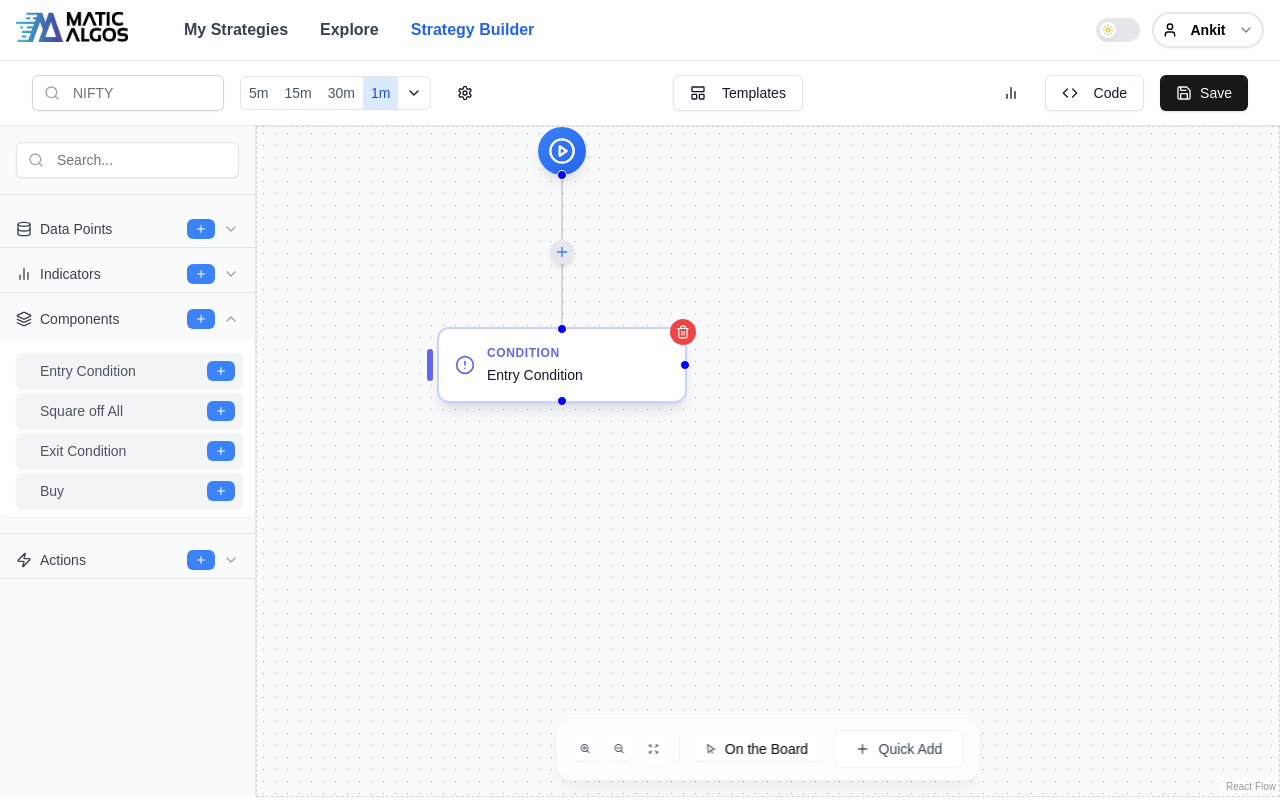
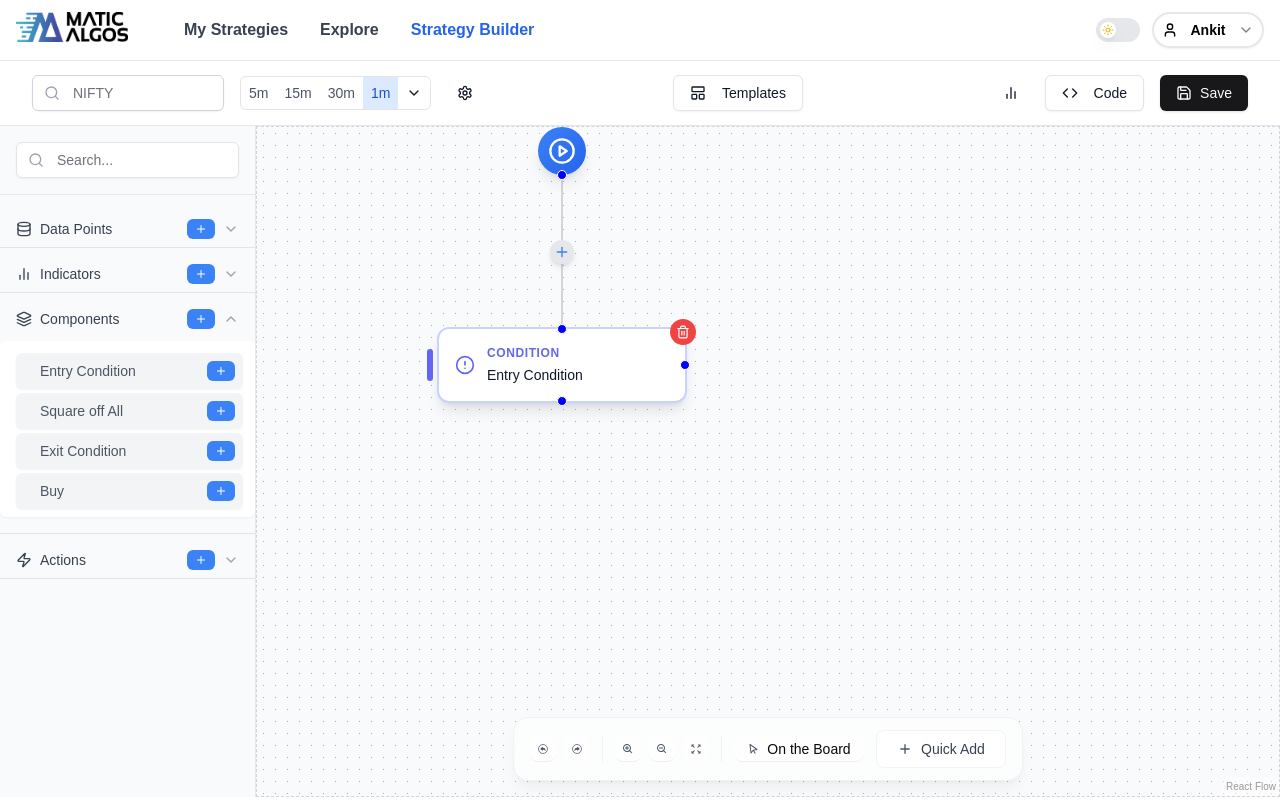
Before and after one commit to yashkamdar-YK/Project-X, a Next.js app: page /dashboard/strategy-builder in a window 1280 px wide. Built offline with nearby package versions, Linux system fonts and the light colour scheme.

Commit message:
Add Undo Redo Button In Custome Controller

```diff
--- a/src/app/(root)/dashboard/strategy-builder/_components/StrategyCanvas.tsx
+++ b/src/app/(root)/dashboard/strategy-builder/_components/StrategyCanvas.tsx
@@ -164,7 +164,7 @@ const StrategyCanvas = () => {
     const handleKeyDown = (event: KeyboardEvent) => {
       if (event.ctrlKey && event.key === "z") {
         undo();
-      } else if (event.ctrlKey && event.key === "y") {
+      } else if (event.ctrlKey && event.shiftKey && event.key === "z") {
         redo();
       }
     };
@@ -233,7 +233,7 @@ const StrategyCanvas = () => {
                 handleNodeDeletion(nodesToDelete, nodes, edges, setNodes, setEdges)
               }
             >
-              <CustomControls />
+              <CustomControls onUndo={undo} onRedo={redo}/>
               <Background gap={12} size={1} />
             </ReactFlow>
           </ReactFlowProvider>
--- a/src/app/(root)/dashboard/strategy-builder/_components/canvas/customeControl.tsx
+++ b/src/app/(root)/dashboard/strategy-builder/_components/canvas/customeControl.tsx
@@ -1,12 +1,16 @@
-import React from 'react';
-import { Panel, useReactFlow, ControlButton } from '@xyflow/react';
+import React from "react";
+import { Panel, useReactFlow, ControlButton } from "@xyflow/react";
 import {
   BiZoomIn,
   BiZoomOut,
   BiExpand,
   BiPointer,
   BiPlus,
-} from 'react-icons/bi';
+} from "react-icons/bi";
+import {
+  IoArrowUndoCircleOutline,
+  IoArrowRedoCircleOutline,
+} from "react-icons/io5";
 import { cn } from "@/lib/utils";
 import {
   DropdownMenu,
@@ -15,17 +19,18 @@ import {
   DropdownMenuTrigger,
 } from "@/components/ui/dropdown-menu";
 import { useNodeStore } from "@/lib/store/nodeStore";
-import { DEFAULT_NODE_TEMPLATES } from '../../constants/menu';
-import { handleAddNode } from '../../_utils/nodeTypes';
+import { DEFAULT_NODE_TEMPLATES } from "../../constants/menu";
+import { handleAddNode } from "../../_utils/nodeTypes";
 
 interface CustomControlsProps {
   onAddNode?: () => void;
   onBoardAction?: () => void;
+  onUndo?: () => void; // Add prop for undo
+  onRedo?: () => void; // Add prop for redo
 }
 
-const CustomControls: React.FC<CustomControlsProps> = ({
-  onBoardAction
-}) => {
+
+const CustomControls: React.FC<CustomControlsProps> = ({ onBoardAction, onUndo, onRedo, }) => {
   const { zoomIn, zoomOut, fitView, setViewport } = useReactFlow();
   const { nodes, edges, setNodes, setEdges } = useNodeStore();
 
@@ -70,10 +75,7 @@ const CustomControls: React.FC<CustomControlsProps> = ({
     "rounded-2xl"
   );
 
-  const mobileButtonClass = cn(
-    baseButtonClass,
-    "w-7 h-7 rounded-lg"
-  );
+  const mobileButtonClass = cn(baseButtonClass, "w-7 h-7 rounded-lg");
 
   const iconClass = cn(
     "transition-all duration-200",
@@ -97,11 +99,34 @@ const CustomControls: React.FC<CustomControlsProps> = ({
     <>
       {/* Desktop Controls */}
       <Panel position="bottom-center" className="hidden sm:block mb-6">
-        <div className={cn(
-          containerClass,
-          "flex flex-row items-center gap-3 justify-center py-3 px-4"
-        )}>
+        <div
+          className={cn(
+            containerClass,
+            "flex flex-row items-center gap-3 justify-center py-3 px-4"
+          )}
+        >
           <div className="flex items-center gap-2 pr-3 border-r border-gray-200/50 dark:border-gray-700/50">
+            {/* Undo */}
+            <ControlButton
+              onClick={onUndo}
+              className={controlButtonClass}
+              title="Undo"
+            >
+              <IoArrowUndoCircleOutline size={12} className={smallIconClass} />
+            </ControlButton>
+
+            {/* Redo */}
+            <ControlButton
+              onClick={onRedo}
+              className={controlButtonClass}
+              title="Redo"
+            >
+              <IoArrowRedoCircleOutline size={20} className={largeIconClass} />
+            </ControlButton>
+          </div>
+
+          <div className="flex items-center gap-2 pr-3 border-r border-gray-200/50 dark:border-gray-700/50">
+            {/* Zoom In  */}
             <ControlButton
               onClick={handleZoomIn}
               className={controlButtonClass}
@@ -110,6 +135,7 @@ const CustomControls: React.FC<CustomControlsProps> = ({
               <BiZoomIn size={20} className={largeIconClass} />
             </ControlButton>
 
+            {/* Zoom Out  */}
             <ControlButton
               onClick={handleZoomOut}
               className={controlButtonClass}
@@ -118,6 +144,7 @@ const CustomControls: React.FC<CustomControlsProps> = ({
               <BiZoomOut size={20} className={largeIconClass} />
             </ControlButton>
 
+            {/* Fit Screen  */}
             <ControlButton
               onClick={handleFitView}
               className={controlButtonClass}
@@ -125,6 +152,7 @@ const CustomControls: React.FC<CustomControlsProps> = ({
             >
               <BiExpand size={20} className={largeIconClass} />
             </ControlButton>
+
           </div>
 
           <ControlButton
@@ -133,14 +161,18 @@ const CustomControls: React.FC<CustomControlsProps> = ({
             title="On the Board"
           >
             <BiPointer size={16} className={actionIconClass} />
-            <span className="text-sm font-medium group-hover:text-blue-600 dark:group-hover:text-blue-400">On the Board</span>
+            <span className="text-sm font-medium my-4 group-hover:text-blue-600 dark:group-hover:text-blue-400">
+              On the Board
+            </span>
           </ControlButton>
 
           <DropdownMenu>
             <DropdownMenuTrigger asChild>
               <button className={wideButtonClass}>
                 <BiPlus size={16} className={actionIconClass} />
-                <span className="text-sm font-medium group-hover:text-blue-600 dark:group-hover:text-blue-400">Quick Add</span>
+                <span className="text-sm font-medium group-hover:text-blue-600 dark:group-hover:text-blue-400">
+                  Quick Add
+                </span>
               </button>
             </DropdownMenuTrigger>
             <DropdownMenuContent align="center" className="w-48 p-2">
@@ -162,10 +194,7 @@ const CustomControls: React.FC<CustomControlsProps> = ({
 
       {/* Mobile Controls */}
       <Panel position="bottom-right" className="sm:hidden mb-4 mr-4">
-        <div className={cn(
-          containerClass,
-          "flex gap-2 p-2"
-        )}>
+        <div className={cn(containerClass, "flex gap-2 p-2")}>
           <div className="flex gap-2">
             <ControlButton
               onClick={handleZoomIn}
```
